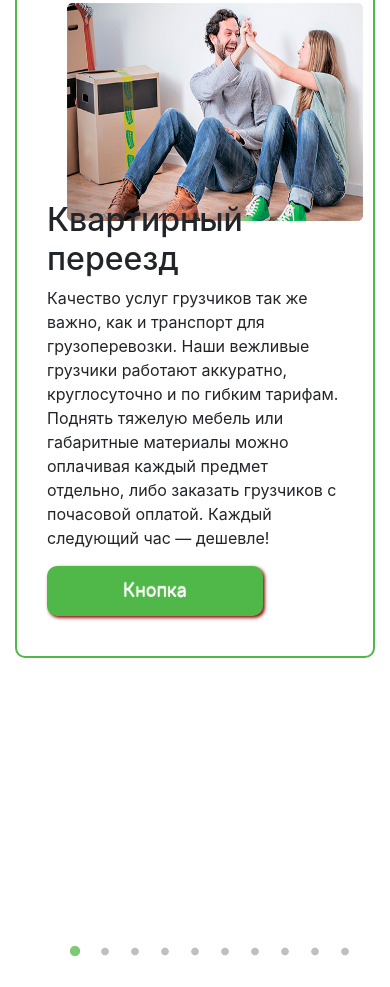
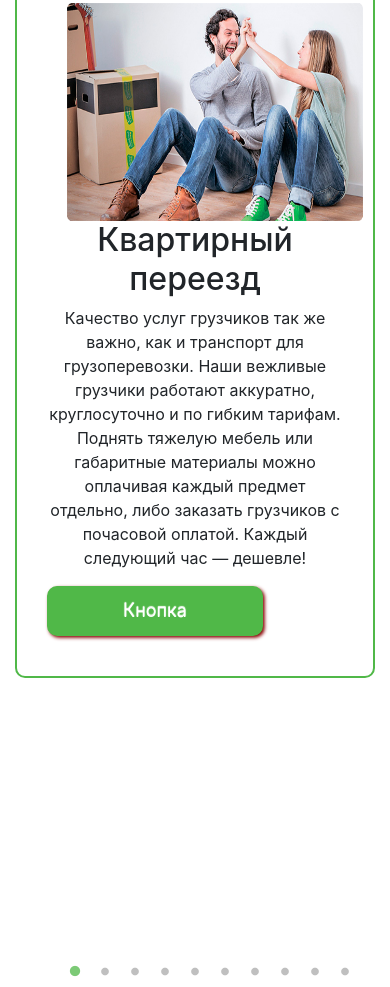
Before and after one commit to real273273/real273273.github.io, a plain HTML site: page index.html in a window 390 px wide. Shown: the part 1764-2751 px from the top of the page. Drawn offline with nearby package versions, Linux system fonts and the light colour scheme.

Commit message:
Update style.css

```diff
--- a/css/style.css
+++ b/css/style.css
@@ -261,4 +261,9 @@ h3 {
   .pull-left1 {
     width: 100%;
     display: inline-block;
+    text-align: center; }
+  .slide_for h2 {
+    padding-top: 20px;
+    text-align: center; }
+  .slide_for p {
     text-align: center; } }
```
